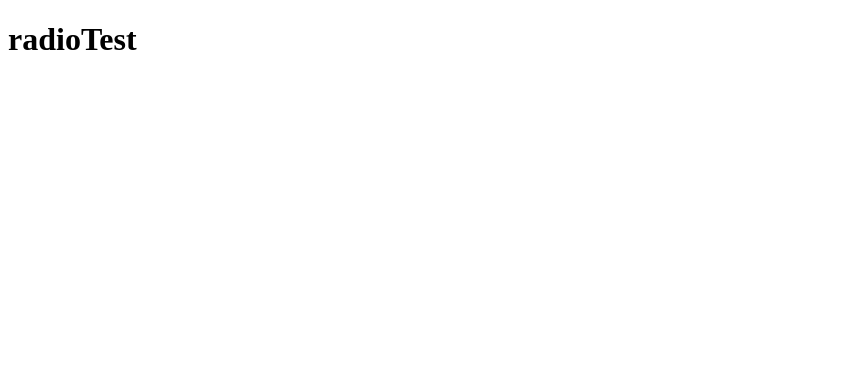
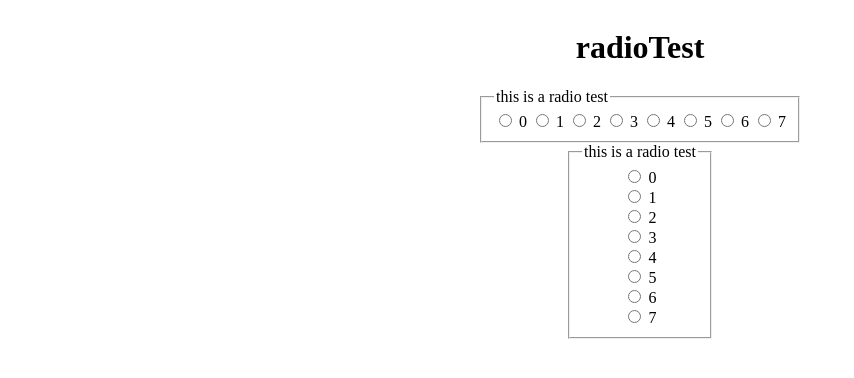
Before and after one commit to patrickahase/tone-sequencer, a website: page radioTest.html in a window 1280 px wide. Shown: the whole page, without its empty margins (0-854 px from the left). Drawn offline with Linux system fonts and the light colour scheme.

Commit message:
add basic radio layouts

```diff
--- a/radioTest.html
+++ b/radioTest.html
@@ -4,8 +4,80 @@
   <meta charset="UTF-8">
   <meta name="viewport" content="width=device-width, initial-scale=1.0">
   <title>radioTest</title>
+  <link href="style.css" rel="stylesheet">
 </head>
 <body>
   <h1>radioTest</h1>
+
+  <fieldset id="horizontalFieldSet">
+
+    <legend>this is a radio test</legend>
+
+    <input type="radio" id="hfszero" name="test1" />
+    <label for="zero">0</label>
+
+    <input type="radio" id="hfsone" name="test1" />
+    <label for="zero">1</label>
+
+    <input type="radio" id="hfstwo" name="test1" />
+    <label for="zero">2</label>
+
+    <input type="radio" id="hfsthree" name="test1" />
+    <label for="zero">3</label>
+
+    <input type="radio" id="hfsfour" name="test1" />
+    <label for="zero">4</label>
+
+    <input type="radio" id="hfsfive" name="test1" />
+    <label for="zero">5</label>
+
+    <input type="radio" id="hfssix" name="test1" />
+    <label for="zero">6</label>
+
+    <input type="radio" id="hfsseven" name="test1" />
+    <label for="zero">7</label>
+
+  </fieldset>
+
+  <fieldset id="verticalFieldSet">
+
+    <legend>this is a radio test</legend>
+
+  <div>
+    <input type="radio" id="vfszero" name="test1" />
+    <label for="zero">0</label>
+  </div>
+  <div>
+    <input type="radio" id="vfsone" name="test1" />
+    <label for="zero">1</label>
+  </div>
+  <div>
+    <input type="radio" id="vfstwo" name="test1" />
+    <label for="zero">2</label>
+  </div>
+  <div>
+    <input type="radio" id="vfsthree" name="test1" />
+    <label for="zero">3</label>
+  </div>
+  <div>
+    <input type="radio" id="vfsfour" name="test1" />
+    <label for="zero">4</label>
+  </div>
+  <div>
+    <input type="radio" id="vfsfive" name="test1" />
+    <label for="zero">5</label>
+  </div>
+  <div>
+    <input type="radio" id="vfssix" name="test1" />
+    <label for="zero">6</label>
+  </div>
+  <div>
+    <input type="radio" id="vfsseven" name="test1" />
+    <label for="zero">7</label>
+  </div>
+  </fieldset>
+
 </body>
 </html>
+
+<!-- need to be able to click on label to activate the radio button -->
--- a/style.css
+++ b/style.css
@@ -1,4 +1,17 @@
 body {
   display: flex;
   flex-direction: column;
+  align-items: center;
 }
+
+
+#horizontalFieldSet{
+  width: fit-content;
+}
+
+#verticalFieldSet{
+  width: fit-content;
+  display: flex;
+  flex-direction: column;
+  align-items: center;
+}
```
